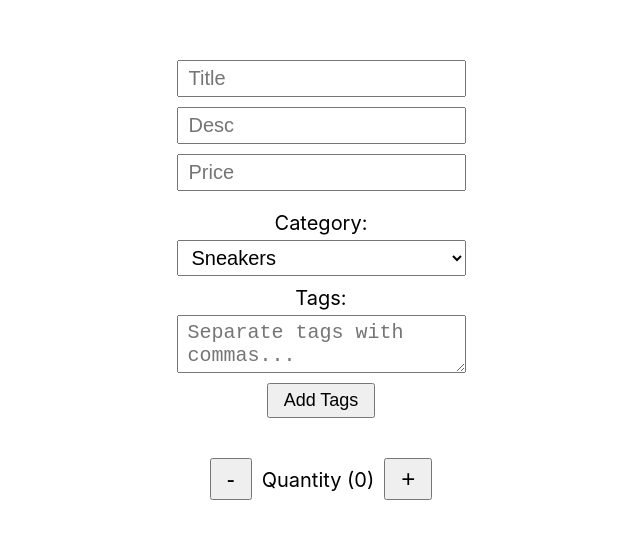
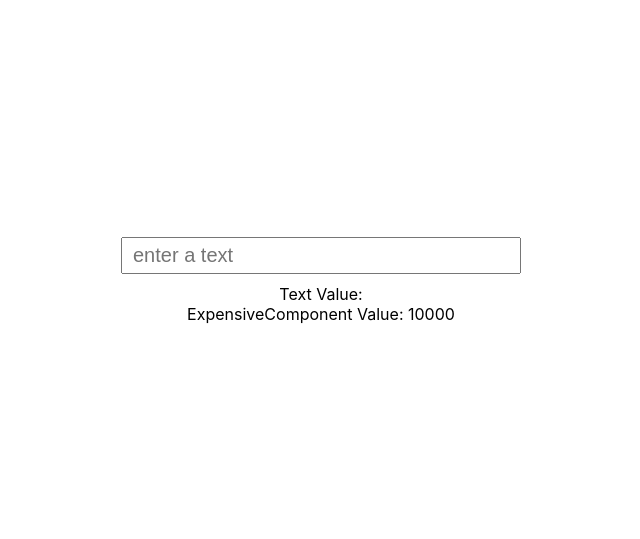
Before and after one commit to tanvir1418/practical-react, a React (Create React App) app: page / in a window 1280 px wide. Shown: the part 125-664 px from the top of the page, without its empty margins (319-959 px from the left). Built offline with nearby package versions, Linux system fonts and the light colour scheme.

Commit message:
useMemo - Expensive Component Example

```diff
--- a/src/App.js
+++ b/src/App.js
@@ -1,10 +1,18 @@
-import Form from "./Form";
+import { useState } from "react";
+import ExpensiveComponent from "./ExpensiveComponent";
 import "./Styles.css";
 
 const App = () => {
+  const [text, setText] = useState("");
   return (
     <div className="app">
-      <Form />
+      <input
+        type="text"
+        onChange={(e) => setText(e.target.value)}
+        placeholder="enter a text"
+      />
+      <p>Text Value: {text}</p>
+      <ExpensiveComponent />
     </div>
   );
 };
--- /dev/null
+++ b/src/ExpensiveComponent.jsx
@@ -0,0 +1,13 @@
+import React from "react";
+
+const ExpensiveComponent = React.memo(() => {
+  console.log("Expensive component rendered!");
+
+  let total = 0;
+  for (let i = 0; i < 10000; i++) {
+    total += 1;
+  }
+  return <div>ExpensiveComponent Value: {total}</div>;
+});
+
+export default ExpensiveComponent;
--- a/src/Form.jsx
+++ /dev/null
@@ -1,85 +0,0 @@
-import { useRef } from "react";
-import { useReducer } from "react";
-import { formReducer, INITIAL_STATE } from "./formReducer";
-
-const Form = () => {
-  const [state, dispatch] = useReducer(formReducer, INITIAL_STATE);
-  const tagRef = useRef();
-
-  const handleChange = (e) => {
-    dispatch({
-      type: "CHANGE_INPUT",
-      payload: {
-        name: e.target.name,
-        value: e.target.value,
-      },
-    });
-  };
-
-  const handleTags = (e) => {
-    const tags = tagRef.current.value.split(",");
-    tags.forEach((tag) => {
-      dispatch({ type: "ADD_TAG", payload: tag });
-    });
-  };
-
-  console.log(state);
-
-  return (
-    <form>
-      <input
-        type="text"
-        placeholder="Title"
-        onChange={handleChange}
-        name="title"
-      />
-      <input
-        type="text"
-        placeholder="Desc"
-        onChange={handleChange}
-        name="desc"
-      />
-      <input
-        type="number"
-        placeholder="Price"
-        onChange={handleChange}
-        name="price"
-      />
-      <p>Category:</p>
-      <select onChange={handleChange} name="category">
-        <option value="sneakers">Sneakers</option>
-        <option value="tshirts">T-Shirts</option>
-        <option value="jeans">Jeans</option>
-      </select>
-      <p>Tags:</p>
-      <textarea
-        ref={tagRef}
-        placeholder="Separate tags with commas..."
-      ></textarea>
-      <button onClick={handleTags} type="button">
-        Add Tags
-      </button>
-      <div className="tags">
-        {state.tags.map((tag) => (
-          <small
-            onClick={() => dispatch({ type: "REMOVE_TAG", payload: tag })}
-            key={tag}
-          >
-            {tag}
-          </small>
-        ))}
-      </div>
-      <div className="quantity">
-        <button onClick={() => dispatch({ type: "DECREASE" })} type="button">
-          -
-        </button>
-        <span>Quantity ({state.quantity})</span>
-        <button onClick={() => dispatch({ type: "INCREASE" })} type="button">
-          +
-        </button>
-      </div>
-    </form>
-  );
-};
-
-export default Form;
--- a/src/Styles.css
+++ b/src/Styles.css
@@ -13,7 +13,8 @@ body {
 }
 
 .app {
-  width: 100%;
+  max-width: 400px;
+  margin: 0 auto;
   height: 100vh;
   display: flex;
   flex-direction: column;
@@ -21,62 +22,10 @@ body {
   justify-content: center;
 }
 
-form {
-  text-align: center;
-  font-size: 20px;
-}
-
-form input {
+.app input {
   display: block;
   margin: 10px 0px;
   padding: 5px 10px;
   width: 100%;
   font-size: 20px;
 }
-
-form textarea {
-  display: block;
-  padding: 5px 10px;
-  width: 100%;
-  font-size: 20px;
-}
-
-form select {
-  display: block;
-  padding: 5px 10px;
-  width: 100%;
-  font-size: 20px;
-}
-
-form p {
-  padding-top: 10px;
-  padding-bottom: 5px;
-}
-
-form button {
-  font-size: 18px;
-  padding: 5px 15px;
-  margin: 10px 0px;
-  cursor: pointer;
-}
-
-form .tags {
-  margin-bottom: 30px;
-}
-
-form .tags small {
-  padding: 5px 8px;
-  margin: 5px;
-  background: lightgray;
-  border-radius: 10px;
-  cursor: pointer;
-}
-
-form .quantity {
-  margin-top: 15px;
-}
-
-form .quantity button {
-  font-size: 24px;
-  margin: 0 10px;
-}
--- a/src/formReducer.js
+++ /dev/null
@@ -1,39 +0,0 @@
-export const INITIAL_STATE = {
-  title: "",
-  desc: "",
-  price: 0,
-  category: "",
-  tags: [],
-  images: {
-    sm: "",
-    md: "",
-    lg: "",
-  },
-  quantity: 0,
-};
-
-export const formReducer = (state, action) => {
-  switch (action.type) {
-    case "CHANGE_INPUT":
-      return {
-        ...state,
-        [action.payload.name]: action.payload.value,
-      };
-    case "ADD_TAG":
-      return {
-        ...state,
-        tags: [...state.tags, action.payload],
-      };
-    case "REMOVE_TAG":
-      return {
-        ...state,
-        tags: state.tags.filter((tag) => tag !== action.payload),
-      };
-    case "INCREASE":
-      return { ...state, quantity: state.quantity + 1 };
-    case "DECREASE":
-      return { ...state, quantity: state.quantity - 1 };
-    default:
-      return state;
-  }
-};
```
